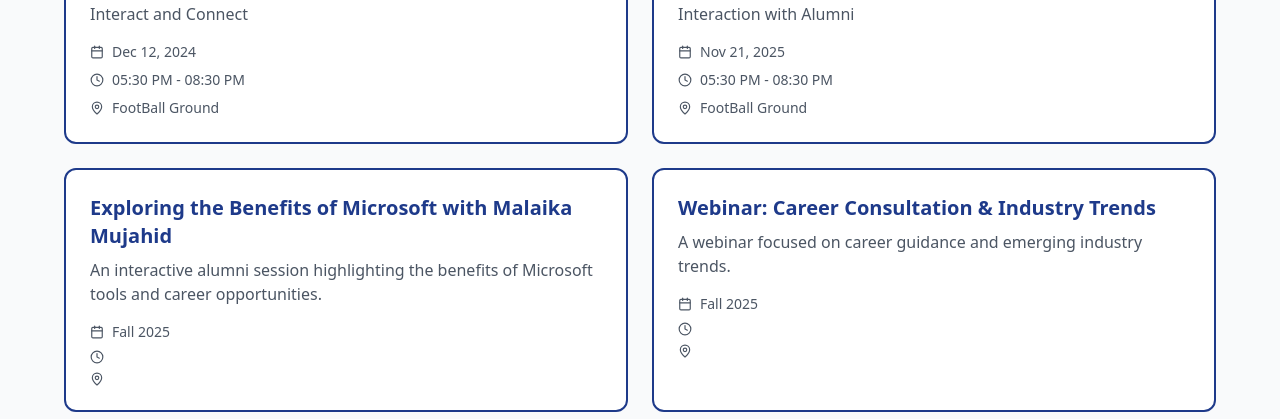
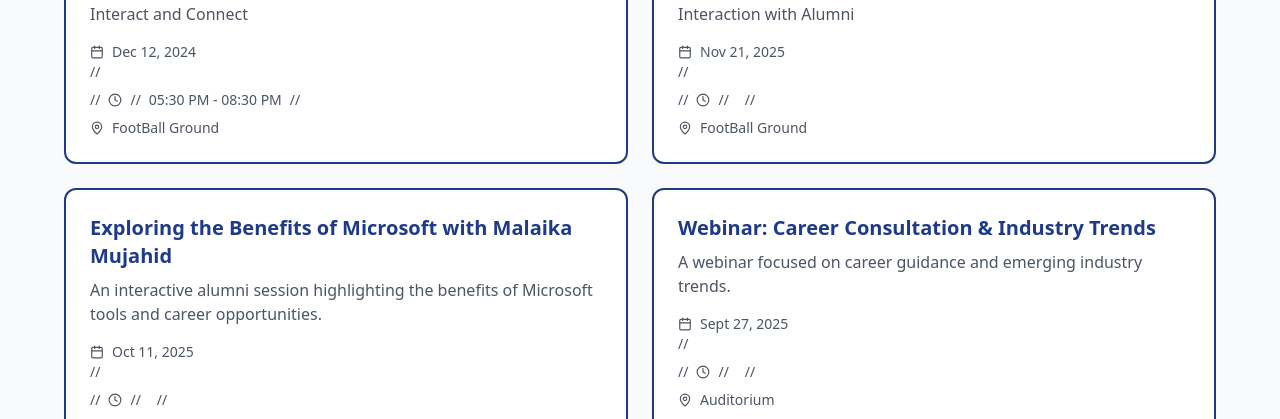
Before and after one commit to MISBAH-09/MLSA-Website, a React app in the folder frontend/: page /events in a window 1280 px wide. Both pictures are taken after a click on the button "Past Events". Shown: the part 364-783 px from the top of the page. Built offline with nearby package versions, Linux system fonts and the light colour scheme; no server answers; the HTML template or start-up script is replaced by a standard one.

Commit message:
Update events

```diff
--- a/frontend/src/pages/events.jsx
+++ b/frontend/src/pages/events.jsx
@@ -36,7 +36,6 @@ const events = [
     title: "Alumni Dinner",
     description: "Interaction with Alumni",
     date: "Nov 21, 2025",
-    time: "05:30 PM - 08:30 PM",
     venue: "FootBall Ground",
     status: "past",
   },
@@ -44,45 +43,40 @@ const events = [
     id: 3,
     title: "Exploring the Benefits of Microsoft with Malaika Mujahid",
     description: "An interactive alumni session highlighting the benefits of Microsoft tools and career opportunities.",
-    date: "Fall 2025",
-    // time: "05:30 PM - 08:30 PM",
-    venue: " ",
+    date: "Oct 11, 2025",
+    venue: "Auditorium",
     status: "past",
   },
   {
     id: 4,
     title: "Webinar: Career Consultation & Industry Trends",
     description: "A webinar focused on career guidance and emerging industry trends.",
-    date: "Fall 2025",
-    // time: "05:30 PM - 08:30 PM",
-    venue: " ",
+    date: "Sept 27, 2025",
+    venue: "Auditorium",
     status: "past",
   },
   {
     id: 5,
     title: "A Practical Guide to Fiverr & Upwork",
     description: "An in-person session covering profile creation, client acquisition, and earning through Fiverr and Upwork.",
-    date: "Fall 2025",
-    // time: "05:30 PM - 08:30 PM",
-    venue: " ",
+    date: "Aug 19, 2025",
+    venue: " Auditorium",
     status: "past",
   },
   {
     id: 6,
     title: "Online Webinar: Video Editing Essentials",
     description: "An online webinar covering the fundamentals of video editing, tools, and industry best practices.",
-    date: "Fall 2025",
-    // time: "05:30 PM - 08:30 PM",
-    venue: "Online (Zoom)",
+    date: "Sept 14,2025",
+    venue: "Zoom",
     status: "past",
   },
   {
     id: 7,
     title: "Online Session: C++ & Machine Learning",
     description: "An online session introducing C++ programming concepts and an overview of Machine Learning fundamentals, with practical examples.",
-    date: "Fall 2025",
-    // time: "05:30 PM – 07:30 PM",
-    venue: "Online (Zoom)",
+    date: "Weekly Sessions | Fall 2025",
+    venue: "Zoom",
     status: "past",
   }
 
@@ -148,10 +142,10 @@ export default function Events() {
                   <Calendar size={14} />
                   <span>{event.date}</span>
                 </div>
-                <div className="flex items-center gap-2">
-                  <Clock size={14} />
-                  <span>{event.time}</span>
-                </div>
+               // <div className="flex items-center gap-2">
+               //   <Clock size={14} />
+               //   <span>{event.time}</span>
+               // </div>
                 <div className="flex items-center gap-2">
                   <MapPin size={14} />
                   <span>{event.venue}</span>
```
